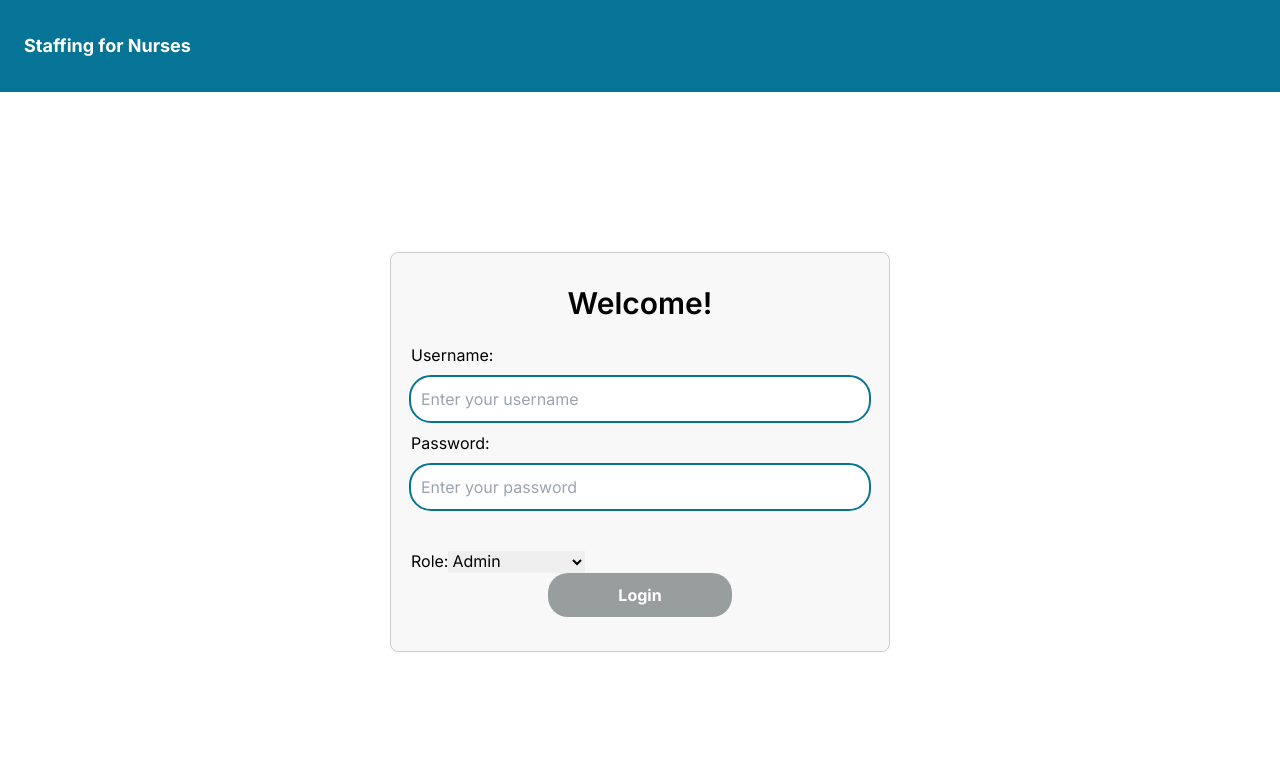
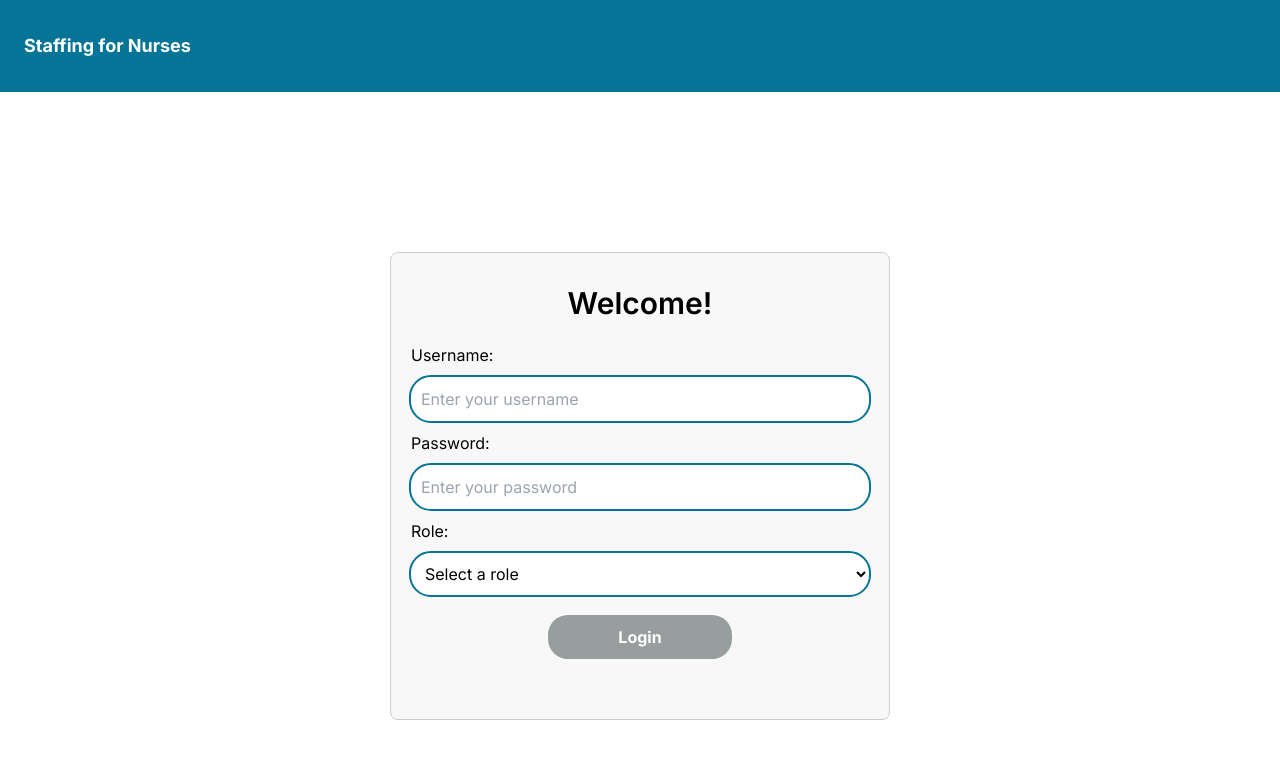
Before and after one commit to SaiyanSkywalker/CNH-Staff-Management-App, a Next.js app in the folder apps/web/: page /login in a window 1280 px wide. Shown: the top 758 px of the page. Built offline with nearby package versions, Linux system fonts and the light colour scheme.

Commit message:
minor fixes

```diff
--- a/apps/web/src/app/upload/page.tsx
+++ b/apps/web/src/app/upload/page.tsx
@@ -7,6 +7,7 @@ import React, {
   DragEvent,
   MouseEvent,
   useRef,
+  useEffect,
 } from "react";
 import { useRouter } from "next/navigation";
 import styles from "../../styles/Upload.module.css";
@@ -31,9 +32,11 @@ const Page = () => {
   const router = useRouter();
   const { auth } = useAuth();
 
-  if(auth?.user?.roleId === 3) {
-    router.replace("/schedule");
-  }
+  useEffect(() => {
+    if (auth?.user?.roleId === 3) {
+      router.replace("/schedule");
+    }
+  }, []);
 
   const bannerContext: BannerContextProps | undefined =
     useContext(BannerContext);
--- a/apps/web/src/components/Login.tsx
+++ b/apps/web/src/components/Login.tsx
@@ -10,7 +10,7 @@ import { LoadingContext } from "@webSrc/contexts/LoadingContext";
 const Login = () => {
   const [username, setUsername] = useState("");
   const [password, setPassword] = useState("");
-  const [role, setRole] = useState("2");
+  const [role, setRole] = useState("");
   const [error, setError] = useState(false);
   const [isButtonDisabled, setIsButtonDisabled] = useState<boolean>(true);
   const { auth } = useAuth();
@@ -51,8 +51,8 @@ const Login = () => {
   };
   useEffect(() => {
     setError(false);
-    setIsButtonDisabled(!username || !password);
-  }, [username, password]);
+    setIsButtonDisabled(!username || !password || !role);
+  }, [username, password, role]);
   return (
     <>
       <div className="min-h-screen items-center justify-between p-24">
@@ -84,14 +84,29 @@ const Login = () => {
                   required
                 />
               </div>
-              <div className="my-10">
-                  <div>
-                  <label htmlFor="role">Role:</label>
-                  <select required id="role" defaultValue={"2"} onChange={onRoleChange}>
-                    <option value="2">Admin</option>
-                    <option value="3">Nurse Manager</option>
+              <div className="mb-10">
+                <div className="mb-5">
+                  <label className="block py-2.5" htmlFor="role">
+                    Role:
+                  </label>
+                  <select
+                    required
+                    id="role"
+                    className={`${styles["role-select"]}`}
+                    defaultValue={""}
+                    onChange={onRoleChange}
+                  >
+                    <option className={`ms-2`} value="">
+                      Select a role
+                    </option>
+                    <option className={`ms-2`} value="2">
+                      Admin
+                    </option>
+                    <option className={`ms-2`} value="3">
+                      Nurse Manager
+                    </option>
                   </select>
-                  </div>
+                </div>
                 <button
                   className={`${
                     isButtonDisabled
--- a/apps/web/src/components/ProtectedRoute.tsx
+++ b/apps/web/src/components/ProtectedRoute.tsx
@@ -12,7 +12,7 @@ export default function ProtectedRoute(Component: any) {
       if (!auth?.authenticated) {
         router.replace("/login");
       }
-    }, [auth, router]);
+    }, []);
     // return auth?.authenticated ? <Component {...props} /> : null;
     return <Component {...props} />;
   };
--- a/apps/web/src/styles/Login.module.css
+++ b/apps/web/src/styles/Login.module.css
@@ -3,13 +3,12 @@
   padding: 20px;
   border-radius: 8px;
   width: 500px;
-  height: 400px;
+  max-height: 500px;
   margin: 0 auto; /* Center horizontally */
   background-color: #f8f8f8; /* Add a light background color */
 }
 
 .inputs-container {
-  margin-bottom: 10px;
   width: 100%;
 }
 
@@ -57,3 +56,11 @@
 .btn-login:hover {
   opacity: 0.7;
 }
+
+.role-select {
+  padding: 10px;
+  background: white;
+  outline: 2px solid #067496;
+  border-radius: 20px;
+  width: 100%;
+}
```
